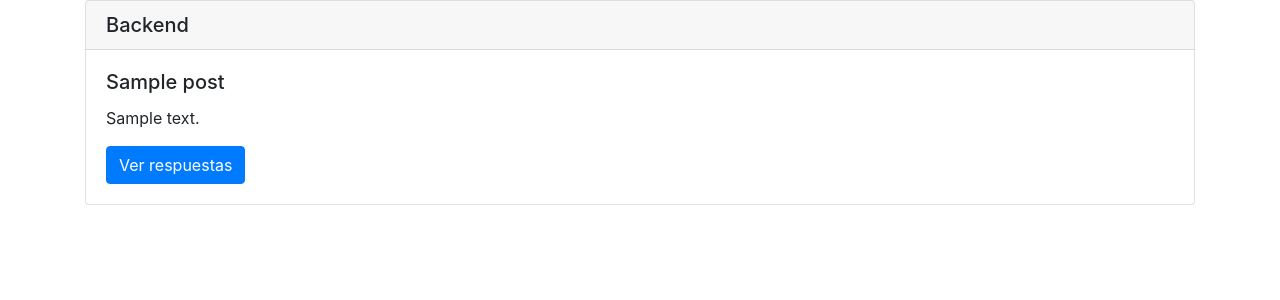
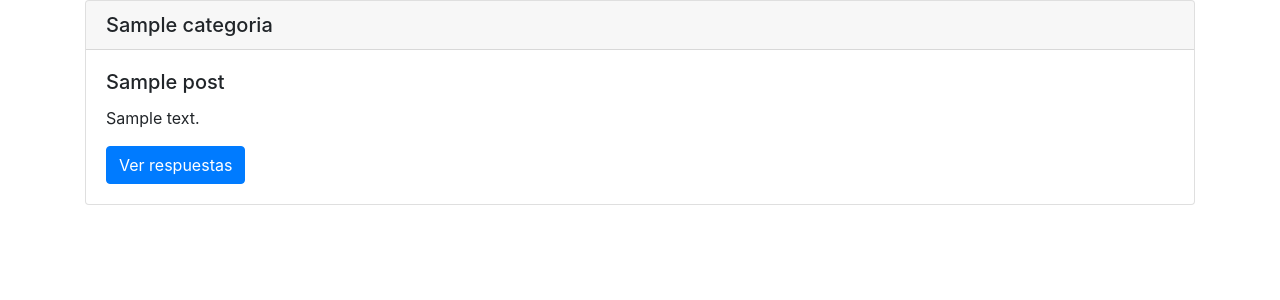
Before and after one commit to DevelopersGTTest/PHPEXP, a PHP site: page / in a window 1280 px wide. Shown: the part 56-356 px from the top of the page. Run offline with PHP 8.4, Linux system fonts and the light colour scheme; tables that the repository leaves empty hold one stand-in row (values such as "Sample post"); some libraries are stand-ins or nearby versions.

Commit message:
Fix Categoria

```diff
--- a/SysActive/index.php
+++ b/SysActive/index.php
@@ -33,7 +33,7 @@
     ?>
     <div class="container">
         <div class="card">
-            <h5 class="card-header">Backend</h5>
+            <h5 class="card-header"><?=$value['nombre_categoria']?></h5>
             <div class="card-body">
                 <h5 class="card-title"><?=$value['titulo'] ?></h5>
                 <p class="card-text"><?=$value['descripcion']?> </p>
--- a/impFiles/index.php
+++ b/impFiles/index.php
@@ -7,7 +7,7 @@ if(!empty($_POST)){
     $pass = $_POST['pass'];
 
     $sql = "SELECT * FROM usuarios WHERE nick='$nick' AND pass='$pass'";
-    die();
+
     $query = mysqli_query($db, $sql);
 
     if($query && mysqli_num_rows($query) == 1 ){
```
